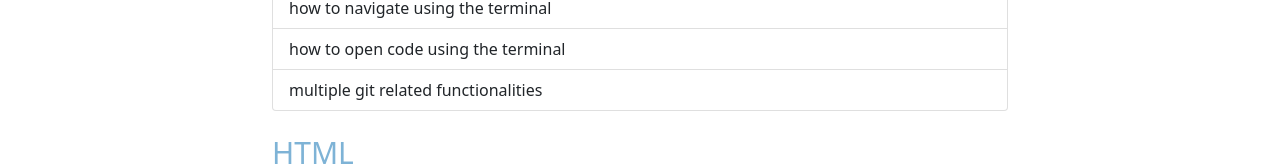
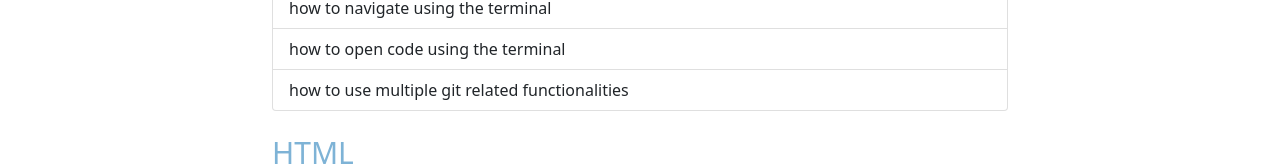
Before and after one commit to CharlotteFrancis/Week1Study, a plain HTML site: page index.html in a window 1280 px wide. Shown: the part 485-651 px from the top of the page. Drawn offline with nearby package versions, Linux system fonts and the light colour scheme.

Commit message:
changed some syntax

```diff
--- a/index.html
+++ b/index.html
@@ -63,7 +63,7 @@
                     <li class="list-group-item">how to make and remove directories</li>
                     <li class="list-group-item">how to navigate using the terminal</li>
                     <li class="list-group-item">how to open code using the terminal</li>
-                    <li class="list-group-item">multiple git related functionalities</li>
+                    <li class="list-group-item">how to use multiple git related functionalities</li>
                   </ul>
 
 
```
